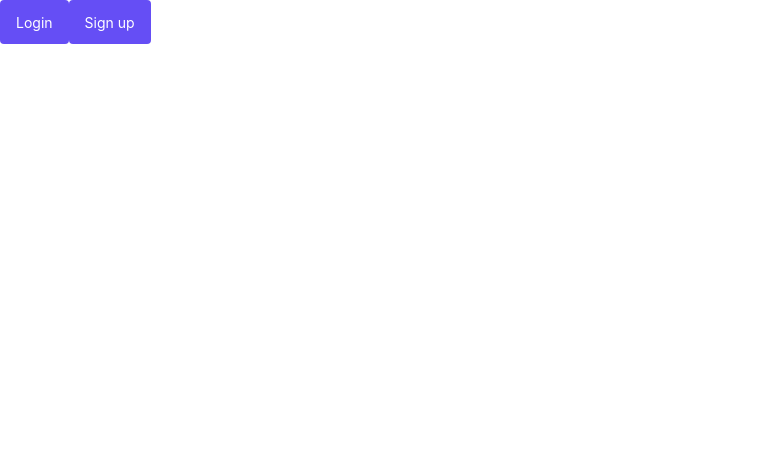
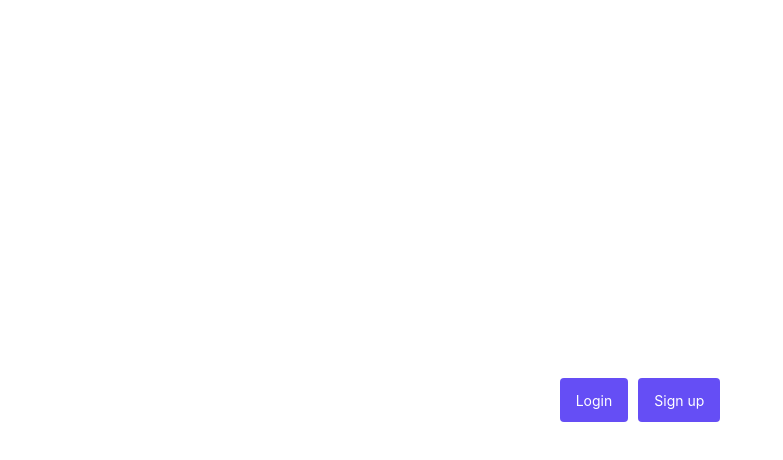
Before and after one commit to aavonk/golang-auth-api, a React (Create React App) app in the folder client/: page / in a window 1280 px wide. Shown: the top 460 px of the page, without its empty margins (0-783 px from the left). Built offline with nearby package versions, Linux system fonts and the light colour scheme.

Commit message:
proxy requests to docker containers

```diff
--- a/client/package.json
+++ b/client/package.json
@@ -12,6 +12,7 @@
     "@types/react-dom": "^17.0.9",
     "axios": "^0.22.0",
     "classnames": "^2.3.1",
+    "http-proxy-middleware": "^2.0.1",
     "react": "^17.0.2",
     "react-dom": "^17.0.2",
     "react-router-dom": "^5.3.0",
--- a/client/src/index.css
+++ b/client/src/index.css
@@ -3,6 +3,7 @@
   --text-primary: #3c4257;
   --text-secondary: #697386;
   --text-tertiary: #c1c9d2;
+  --blurple: #635bff;
 }
 
 .title-card {
@@ -11,6 +12,14 @@
   line-height: 32px;
   letter-spacing: -0.2px;
   color: var(--text-dark);
+}
+
+.text-color--red {
+  color: #cd3d64;
+}
+
+a.link {
+  color: var(--blurple);
 }
 
 /* -------------------------- CSS Resets ---------------------------- */
--- a/client/src/pages/Home/index.tsx
+++ b/client/src/pages/Home/index.tsx
@@ -1,12 +1,23 @@
 import { Link } from "react-router-dom";
+import Box from "../../common/Box";
 import { Button } from "../../common/Button";
 
 function Home() {
   return (
-    <div style={{ width: "100%", height: 400 }}>
-      <Button as={Link} to="/login">
-        Login
-      </Button>
+    <div
+      style={{
+        width: "100%",
+        height: "100vh",
+        display: "flex",
+        justifyContent: "center",
+        alignItems: "center",
+      }}
+    >
+      <Box margin={{ right: 10 }}>
+        <Button as={Link} to="/login">
+          Login
+        </Button>
+      </Box>
       <Button as={Link} to="/register">
         Sign up
       </Button>
--- a/client/src/pages/Login/index.tsx
+++ b/client/src/pages/Login/index.tsx
@@ -5,12 +5,15 @@
 import Card from "../../common/Card";
 import Input from "../../common/Input";
 import styles from "./login.module.css";
+import { Link } from "react-router-dom";
 
 function LoginPage() {
   const [values, setValues] = useState({
     email: "",
     password: "",
   });
+
+  const [error, setError] = useState(false);
 
   const handleChange = (e: React.ChangeEvent<HTMLInputElement>) => {
     setValues({
@@ -22,11 +25,12 @@
   const handleSubmit = async (e: React.FormEvent) => {
     e.preventDefault();
 
-    const res = await axios.post(`/api/v1/signin`, values);
-
-    console.log(res.data);
-
-    // TODO:!!! Handle error
+    try {
+      const res = await axios.post(`/api/auth/signin`, values);
+      console.log(res.data);
+    } catch (err) {
+      setError(true);
+    }
   };
   return (
     <div className={styles.root}>
@@ -63,11 +67,26 @@
                   size="large"
                 />
               </Box>
+              <Box margin={{ top: -10, bottom: 20 }}>
+                {error && (
+                  <div className="text-color--red">
+                    Incorrect email or password
+                  </div>
+                )}
+              </Box>
               <Button fullWidth type="submit">
                 Continue
               </Button>
             </form>
           </Card>
+          <Box margin={{ top: 32, left: 20 }}>
+            <p>
+              Dont have an account?{" "}
+              <Link to="/register" className="link">
+                Sign up
+              </Link>
+            </p>
+          </Box>
         </div>
       </div>
     </div>
```
Also changed, not shown: client/src/setupProxy.js (added, +11 -0 lines), 2 other files (tests, documents, lock files or other folders).
